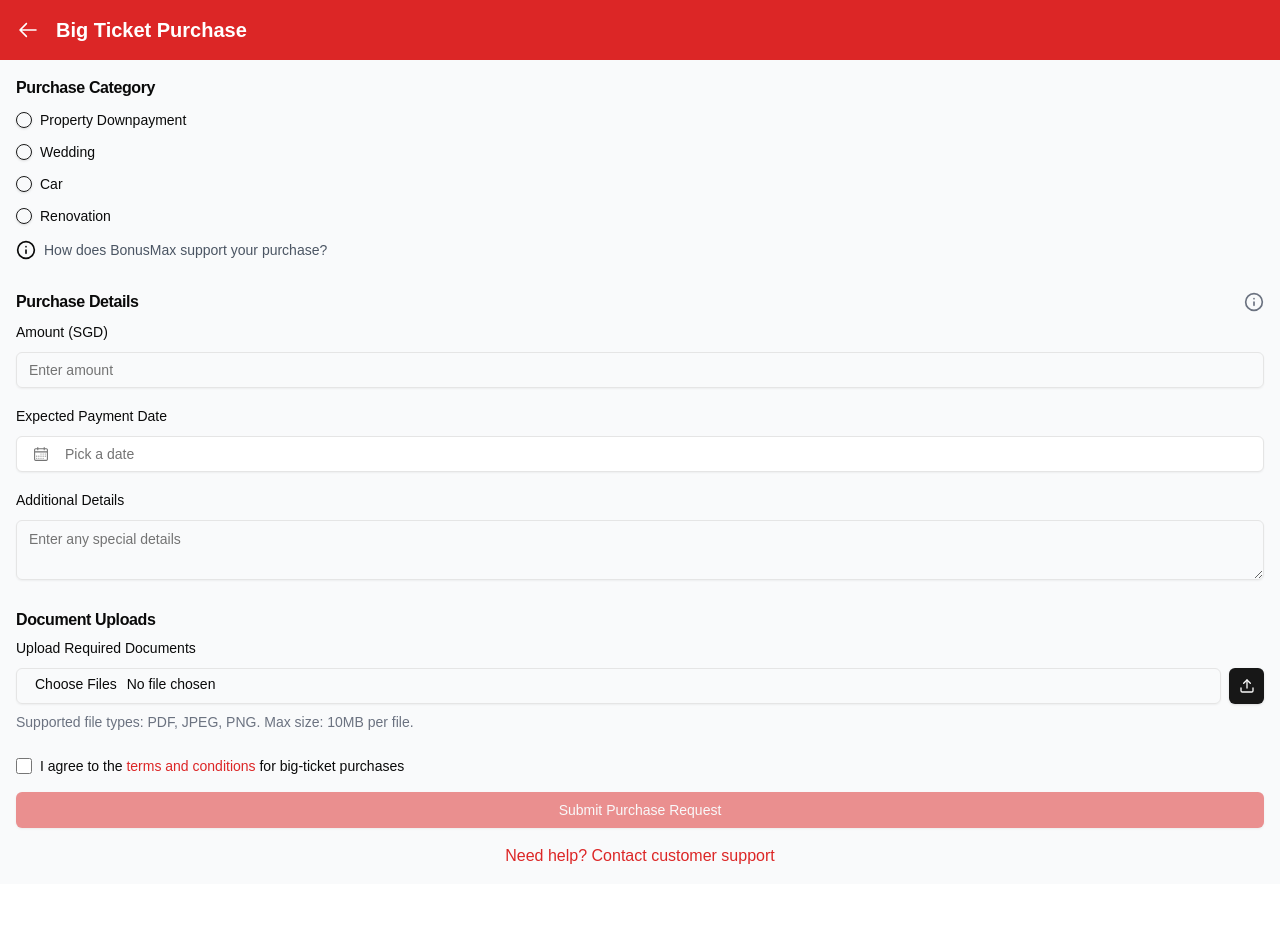
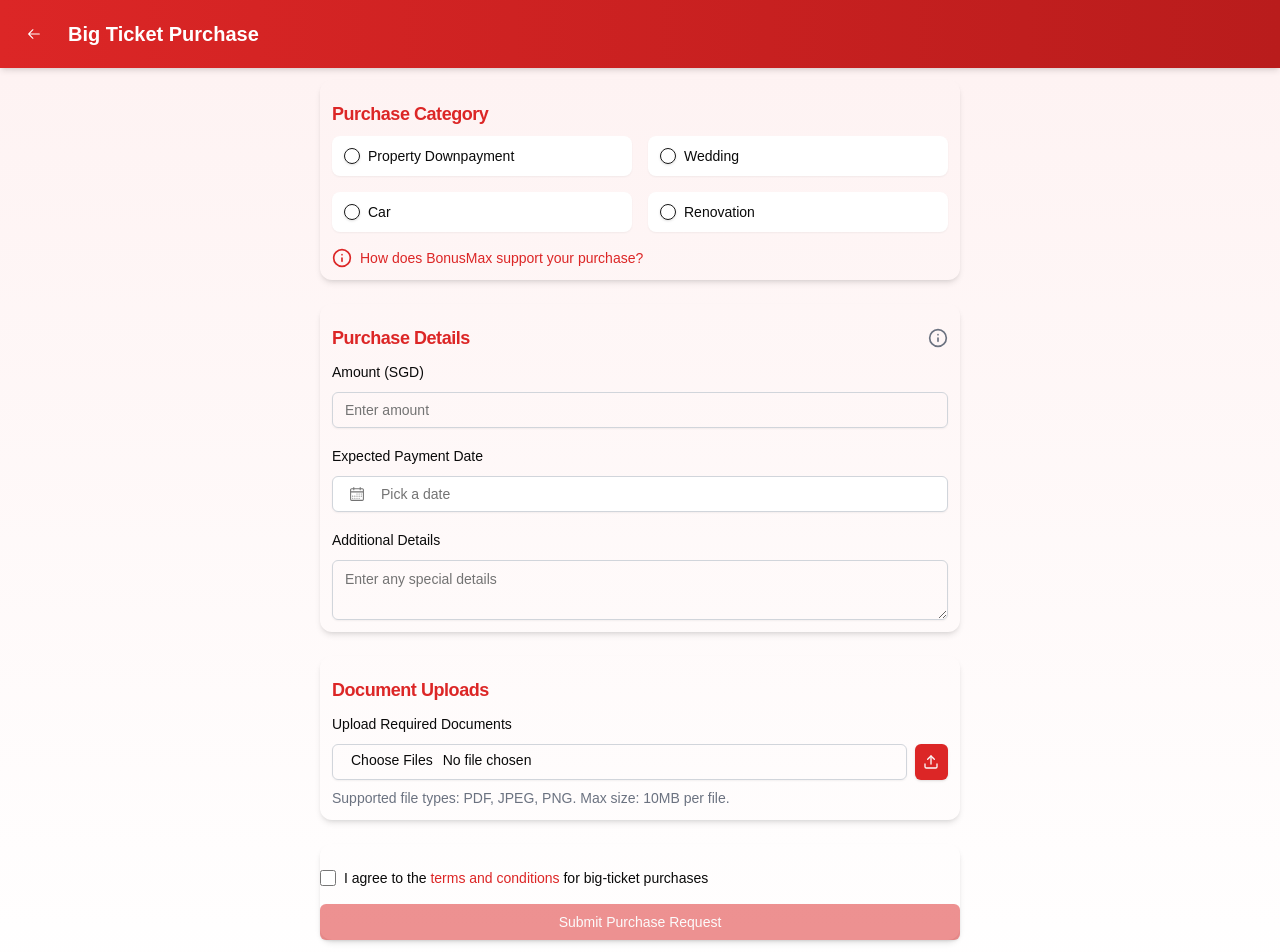
Before and after one commit to JoelSngZhenWei/BonusPlusEnhanced, a Next.js app in the folder bonusplusenhanced/: page /btpurchase in a window 1280 px wide. Shown: the top 952 px of the page. Before the commit the page ends 884 px from the top, so only its background shows below. Built offline with nearby package versions, Linux system fonts and the light colour scheme.

Commit message:
please please work

```diff
--- a/bonusplusenhanced/app/btpurchase/page.tsx
+++ b/bonusplusenhanced/app/btpurchase/page.tsx
@@ -4,7 +4,7 @@ import { useState } from "react"
 import { useRouter } from "next/navigation"
 import Link from "next/link"
 import { ArrowLeftIcon, CalendarIcon } from "@radix-ui/react-icons"
-import { Upload, Info } from "lucide-react"
+import { Upload, Info, CheckCircle } from 'lucide-react'
 import { Button } from "@/components/ui/button"
 import { Card, CardContent, CardHeader, CardTitle } from "@/components/ui/card"
 import { Input } from "@/components/ui/input"
@@ -20,8 +20,9 @@ import {
 import { Dialog, DialogContent, DialogDescription, DialogHeader, DialogTitle, DialogTrigger } from "@/components/ui/dialog"
 import { cn } from "@/lib/utils"
 import { format } from "date-fns"
+import { motion } from "framer-motion"
 
-export default function BlockPage() {
+export default function BigTicketPurchasePage() {
   const router = useRouter()
   const [purchaseCategory, setPurchaseCategory] = useState("")
   const [amount, setAmount] = useState("")
@@ -43,7 +44,7 @@ export default function BlockPage() {
   const getPurchaseDetailsInfo = () => {
     switch (purchaseCategory) {
       case "Property Downpayment":
-        return "Please provide the property details \n and expected downpayment amount."
+        return "Please provide the property details and expected downpayment amount."
       case "Wedding":
         return "Include details about the vendor and expected wedding date."
       case "Car":
@@ -61,48 +62,61 @@ export default function BlockPage() {
   }
 
   return (
-    <div className="min-h-screen bg-gray-50">
+    <div className="min-h-screen bg-gradient-to-b from-red-50 to-white">
       {/* Fixed Header */}
-      <div className="fixed top-0 left-0 right-0 bg-red-600 text-white p-4 z-50 flex items-center">
+      <motion.div
+        className="fixed top-0 left-0 right-0 bg-gradient-to-r from-red-600 to-red-700 text-white p-4 z-50 flex items-center shadow-md"
+        initial={{ y: -40 }}
+        animate={{ y: 0 }}
+        transition={{ duration:0.2 }}
+      >
         <Link href="/home/bonusplusaccount">
-          <ArrowLeftIcon className="h-6 w-6 mr-4" />
+          <Button variant="ghost" size="icon" className="mr-4 text-white hover:bg-white/20">
+            <ArrowLeftIcon className="h-6 w-6" />
+          </Button>
         </Link>
         <h1 className="text-xl font-semibold">Big Ticket Purchase</h1>
-      </div>
+      </motion.div>
 
       {/* Main Content */}
-      <main className="pt-16 p-4 space-y-4">
-        <form onSubmit={handleSubmit} className="space-y-6">
+      <main className="pt-20 p-4 max-w-2xl mx-auto">
+        <motion.form
+          onSubmit={handleSubmit}
+          className="space-y-6"
+          initial={{ opacity: 0, y: 20 }}
+          animate={{ opacity: 1, y: 0 }}
+          transition={{ delay: 0.2 }}
+        >
           {/* Purchase Category Selection */}
-          <Card>
+          <Card className="shadow-md hover:shadow-lg transition-shadow duration-300 p-3">
             <CardHeader>
-              <CardTitle className="font-bold my-2">Purchase Category</CardTitle>
+              <CardTitle className="font-bold text-lg text-red-600">Purchase Category</CardTitle>
             </CardHeader>
             <CardContent>
-              <RadioGroup onValueChange={setPurchaseCategory} className="flex flex-col space-y-2">
+              <RadioGroup onValueChange={setPurchaseCategory} className="grid grid-cols-2 gap-4">
                 {["Property Downpayment", "Wedding", "Car", "Renovation"].map((category) => (
-                  <div key={category} className="flex items-center space-x-2">
+                  <div key={category} className="flex items-center space-x-2 bg-white p-3 rounded-lg shadow-sm hover:shadow-md transition-shadow duration-300">
                     <RadioGroupItem value={category} id={category} />
-                    <Label htmlFor={category}>{category}</Label>
+                    <Label htmlFor={category} className="font-medium">{category}</Label>
                   </div>
                 ))}
               </RadioGroup>
               <Dialog>
                 <DialogTrigger asChild>
-                  <div className="flex items-center gap-2 mt-4 cursor-pointer">
+                  <div className="flex items-center gap-2 mt-4 cursor-pointer text-red-600 hover:text-red-700 transition-colors duration-300">
                     <Info className="w-5 h-5" />
-                    <span className="text-sm text-gray-600">How does BonusMax support your purchase?</span>
+                    <span className="text-sm font-medium">How does BonusMax support your purchase?</span>
                   </div>
                 </DialogTrigger>
                 <DialogContent className="sm:max-w-[425px]">
                   <DialogHeader>
-                    <DialogTitle>How <span className="ocbc-red font-black">BonusMax</span> Works</DialogTitle>
+                    <DialogTitle className="text-2xl font-bold text-red-600">How BonusMax Works</DialogTitle>
                     <DialogDescription>
-                       BonusMax supports you in reaching life&apos;s big goals.
+                      BonusMax supports you in reaching life's big goals.
                     </DialogDescription>
                   </DialogHeader>
                   <div className="py-4">
-                    <ul className="list-disc pl-4 space-y-2">
+                    <ul className="list-disc pl-4 space-y-2 text-gray-600">
                       <li>Withdrawals are allowed for select expenses</li>
                       <li>Property and vehicle downpayments</li>
                       <li>Wedding and renovation expenses with approved vendors</li>
@@ -110,8 +124,8 @@ export default function BlockPage() {
                     </ul>
                   </div>
                   {/* Centered Rate Line */}
-                  <div className="text-center -mt-1">
-                    Your current rate is: <span className="font-black ocbc-red">2.8%</span>
+                  <div className="text-center text-lg font-semibold">
+                    Your current rate is: <span className="text-red-600">2.8%</span>
                   </div>
                 </DialogContent>
               </Dialog>
@@ -119,45 +133,46 @@ export default function BlockPage() {
           </Card>
 
           {/* Purchase Details Form */}
-          <Card>
+          <Card className="shadow-md hover:shadow-lg transition-shadow duration-300 p-3">
             <CardHeader>
-              <CardTitle className="flex items-center justify-between font-bold ">
+              <CardTitle className="flex items-center justify-between font-bold text-lg text-red-600">
                 Purchase Details
                 <Dialog>
                   <DialogTrigger asChild>
-                    <Info className="h-5 w-5 text-gray-500 cursor-pointer" />
+                    <Info className="h-5 w-5 text-gray-500 cursor-pointer hover:text-red-600 transition-colors duration-300" />
                   </DialogTrigger>
                   <DialogContent>
                     <DialogHeader>
-                      <DialogTitle>Purchase Details Information</DialogTitle>
+                      <DialogTitle className="text-xl font-bold text-red-600">Purchase Details Information</DialogTitle>
                       <DialogDescription>
-                      Validating your expense
-                    </DialogDescription>
+                        Validating your expense
+                      </DialogDescription>
                     </DialogHeader>
-                    <p>{getPurchaseDetailsInfo()}</p>
+                    <p className="text-gray-600">{getPurchaseDetailsInfo()}</p>
                   </DialogContent>
                 </Dialog>
               </CardTitle>
             </CardHeader>
             <CardContent className="space-y-4">
               <div className="space-y-2">
-                <Label htmlFor="amount">Amount (SGD)</Label>
+                <Label htmlFor="amount" className="font-medium">Amount (SGD)</Label>
                 <Input
                   id="amount"
                   type="number"
                   value={amount}
                   onChange={(e) => setAmount(e.target.value)}
                   placeholder="Enter amount"
+                  className="border-gray-300 focus:border-red-500 focus:ring-red-500"
                 />
               </div>
               <div className="space-y-2">
-                <Label>Expected Payment Date</Label>
+                <Label className="font-medium">Expected Payment Date</Label>
                 <Popover>
                   <PopoverTrigger asChild>
                     <Button
                       variant={"outline"}
                       className={cn(
-                        "w-full justify-start text-left font-normal",
+                        "w-full justify-start text-left font-normal border-gray-300 hover:bg-red-50",
                         !date && "text-muted-foreground"
                       )}
                     >
@@ -178,94 +193,102 @@ export default function BlockPage() {
               {purchaseCategory === "Property Downpayment" && (
                 <>
                   <div className="space-y-2">
-                    <Label htmlFor="unitNumber">Unit Number</Label>
+                    <Label htmlFor="unitNumber" className="font-medium">Unit Number</Label>
                     <Input
                       id="unitNumber"
                       value={unitNumber}
                       onChange={(e) => setUnitNumber(e.target.value)}
                       placeholder="Enter unit number"
+                      className="border-gray-300 focus:border-red-500 focus:ring-red-500"
                     />
                   </div>
                   <div className="space-y-2">
-                    <Label htmlFor="street">Street</Label>
+                    <Label htmlFor="street" className="font-medium">Street</Label>
                     <Input
                       id="street"
                       value={street}
                       onChange={(e) => setStreet(e.target.value)}
                       placeholder="Enter street name"
+                      className="border-gray-300 focus:border-red-500 focus:ring-red-500"
                     />
                   </div>
                   <div className="space-y-2">
-                    <Label htmlFor="postalCode">Postal Code</Label>
+                    <Label htmlFor="postalCode" className="font-medium">Postal Code</Label>
                     <Input
                       id="postalCode"
                       value={postalCode}
                       onChange={(e) => setPostalCode(e.target.value)}
                       placeholder="Enter postal code"
+                      className="border-gray-300 focus:border-red-500 focus:ring-red-500"
                     />
                   </div>
                 </>
               )}
               {(purchaseCategory === "Wedding" || purchaseCategory === "Renovation") && (
                 <div className="space-y-2">
-                  <Label htmlFor="vendor">Vendor</Label>
+                  <Label htmlFor="vendor" className="font-medium">Vendor</Label>
                   <Input
                     id="vendor"
                     value={vendor}
                     onChange={(e) => setVendor(e.target.value)}
                     placeholder="Enter vendor name"
+                    className="border-gray-300 focus:border-red-500 focus:ring-red-500"
                   />
                 </div>
               )}
               {purchaseCategory === "Car" && (
                 <>
                   <div className="space-y-2">
-                    <Label htmlFor="vendor">Vendor</Label>
+                    <Label htmlFor="vendor" className="font-medium">Vendor</Label>
                     <Input
                       id="vendor"
                       value={vendor}
                       onChange={(e) => setVendor(e.target.value)}
                       placeholder="Enter vendor name"
+                      className="border-gray-300 focus:border-red-500 focus:ring-red-500"
                     />
                   </div>
                   <div className="space-y-2">
-                    <Label htmlFor="model">Model</Label>
+                    <Label htmlFor="model" className="font-medium">Model</Label>
                     <Input
                       id="model"
                       value={model}
                       onChange={(e) => setModel(e.target.value)}
                       placeholder="Enter car model"
+                      className="border-gray-300 focus:border-red-500 focus:ring-red-500"
                     />
                   </div>
                 </>
               )}
               <div className="space-y-2">
-                <Label htmlFor="details">Additional Details</Label>
+                <Label htmlFor="details" className="font-medium">Additional Details</Label>
                 <Textarea
                   id="details"
                   value={additionalDetails}
                   onChange={(e) => setAdditionalDetails(e.target.value)}
                   placeholder="Enter any special details"
+                  className="border-gray-300 focus:border-red-500 focus:ring-red-500"
                 />
               </div>
             </CardContent>
           </Card>
 
           {/* Document Uploads Section */}
-          <Card>
+          <Card className="shadow-md hover:shadow-lg transition-shadow duration-300 p-3">
             <CardHeader>
-              <CardTitle>Document Uploads</CardTitle>
+              <CardTitle className="font-bold text-lg text-red-600">Document Uploads</CardTitle>
             </CardHeader>
             <CardContent className="space-y-4">
               <div className="space-y-2">
-                <Label>Upload Required Documents</Label>
+                <Label className="font-medium">Upload Required Documents</Label>
                 <div className="flex items-center space-x-2">
                   <Input
                     type="file"
                     multiple
                     accept=".pdf,.jpg,.jpeg,.png"
+                    className="border-gray-300 focus:border-red-500 focus:ring-red-500"
                   />
-                  <Button type="button" size="icon">
+                  <Button type="button" size="icon" className="bg-red-600 hover:bg-red-700">
                     <Upload className="h-4 w-4" />
                   </Button>
                 </div>
@@ -277,8 +300,8 @@ export default function BlockPage() {
           </Card>
 
           {/* User Agreement and Confirmation */}
-          <Card>
-            <CardContent className="space-y-4">
+          <Card className="shadow-md hover:shadow-lg transition-shadow duration-300">
+            <CardContent className="space-y-4 pt-6">
               <div className="flex items-center space-x-2">
                 <input
                   type="checkbox"
@@ -288,34 +311,41 @@ export default function BlockPage() {
                   className="h-4 w-4 rounded border-gray-300 text-red-600 focus:ring-red-500"
                 />
                 <Label htmlFor="agreement" className="text-sm">
-                  I agree to the <span className="text-red-600 hover:underline">terms and conditions</span> for big-ticket purchases
+                  I agree to the <span className="text-red-600 hover:underline cursor-pointer">terms and conditions</span> for big-ticket purchases
                 </Label>
               </div>
-              <Button type="submit" className="w-full bg-red-600 hover:bg-red-700" disabled={!agreed}>
+              <Button type="submit" className="w-full bg-red-600 hover:bg-red-700 transition-colors duration-300" disabled={!agreed}>
                 Submit Purchase Request
               </Button>
             </CardContent>
           </Card>
-        </form>
+        </motion.form>
 
         {/* Customer Support Link */}
-        <div className="text-center">
-          <div className="text-red-600 hover:underline transition-all duration-300 clickable">
+        <div className="text-center mt-6">
+          <motion.div
+            className="text-red-600 hover:underline transition-all duration-300 cursor-pointer inline-block"
+            whileHover={{ scale: 1.05 }}
+            whileTap={{ scale: 0.95 }}
+          >
             Need help? Contact customer support
-          </div>
+          </motion.div>
         </div>
       </main>
 
       {/* Submission Confirmation Dialog */}
       <Dialog open={isSubmitDialogOpen} onOpenChange={handleDialogClose}>
-        <DialogContent>
+        <DialogContent className="sm:max-w-[425px]">
           <DialogHeader>
-            <DialogTitle>Purchase Request Submitted</DialogTitle>
+            <DialogTitle className="text-2xl font-bold text-red-600 flex items-center">
+              <CheckCircle className="mr-2 h-6 w-6 text-green-500" />
+              Purchase Request Submitted
+            </DialogTitle>
             <DialogDescription>
               Your big ticket purchase request has been successfully submitted. Here are the details:
             </DialogDescription>
           </DialogHeader>
-          <div className="mt-4 space-y-2">
+          <div className="mt-4 space-y-2 text-gray-700">
             <p><strong>Category:</strong> {purchaseCategory}</p>
             <p><strong>Amount:</strong> SGD {amount}</p>
             <p><strong>Expected Payment Date:</strong> {date ? format(date, "PPP") : "Not specified"}</p>
@@ -334,7 +364,7 @@ export default function BlockPage() {
             )}
             <p><strong>Additional Details:</strong> {additionalDetails || "None provided"}</p>
           </div>
-          <Button onClick={handleDialogClose} className="mt-4 w-full bg-red-600 hover:bg-red-700">
+          <Button onClick={handleDialogClose} className="mt-4 w-full bg-red-600 hover:bg-red-700 transition-colors duration-300">
             Close
           </Button>
         </DialogContent>
```
